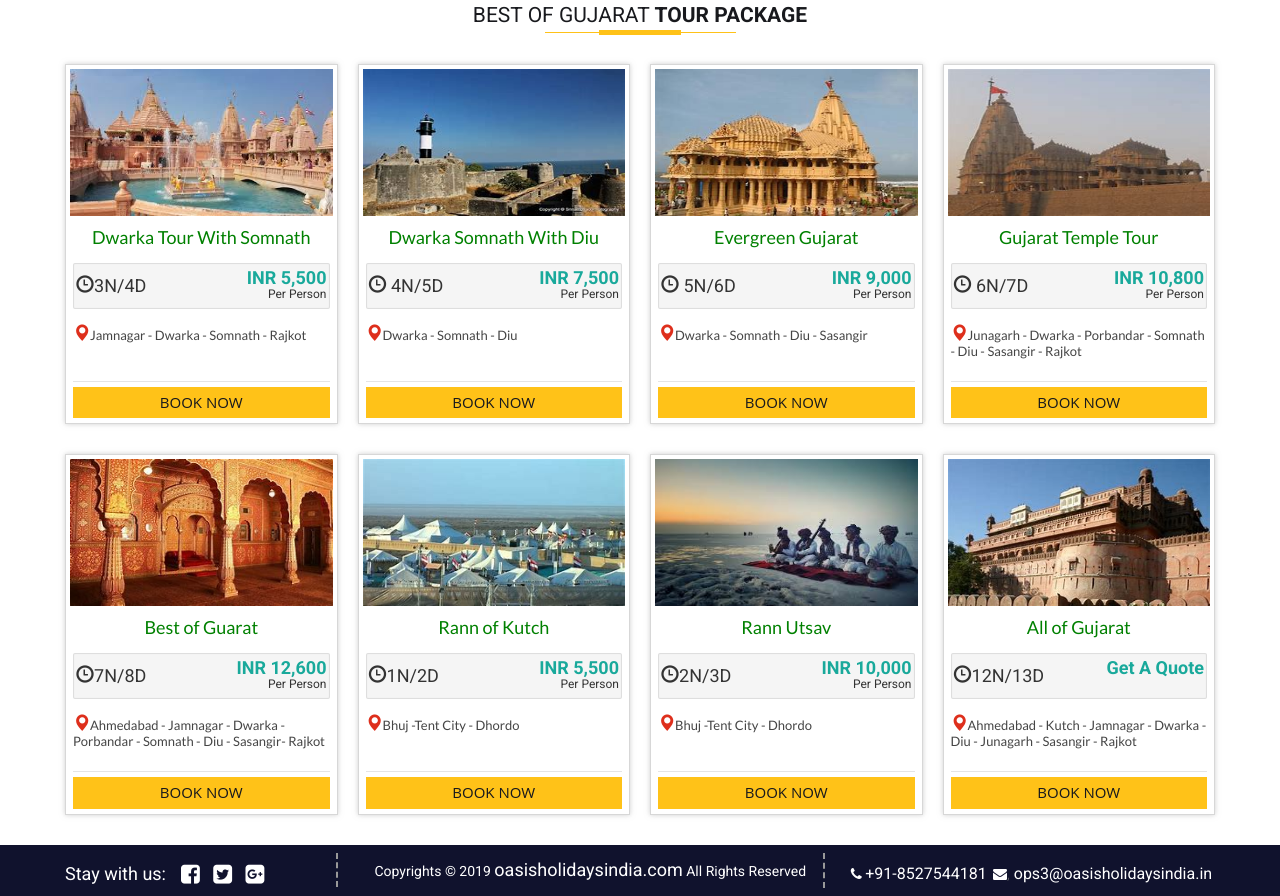
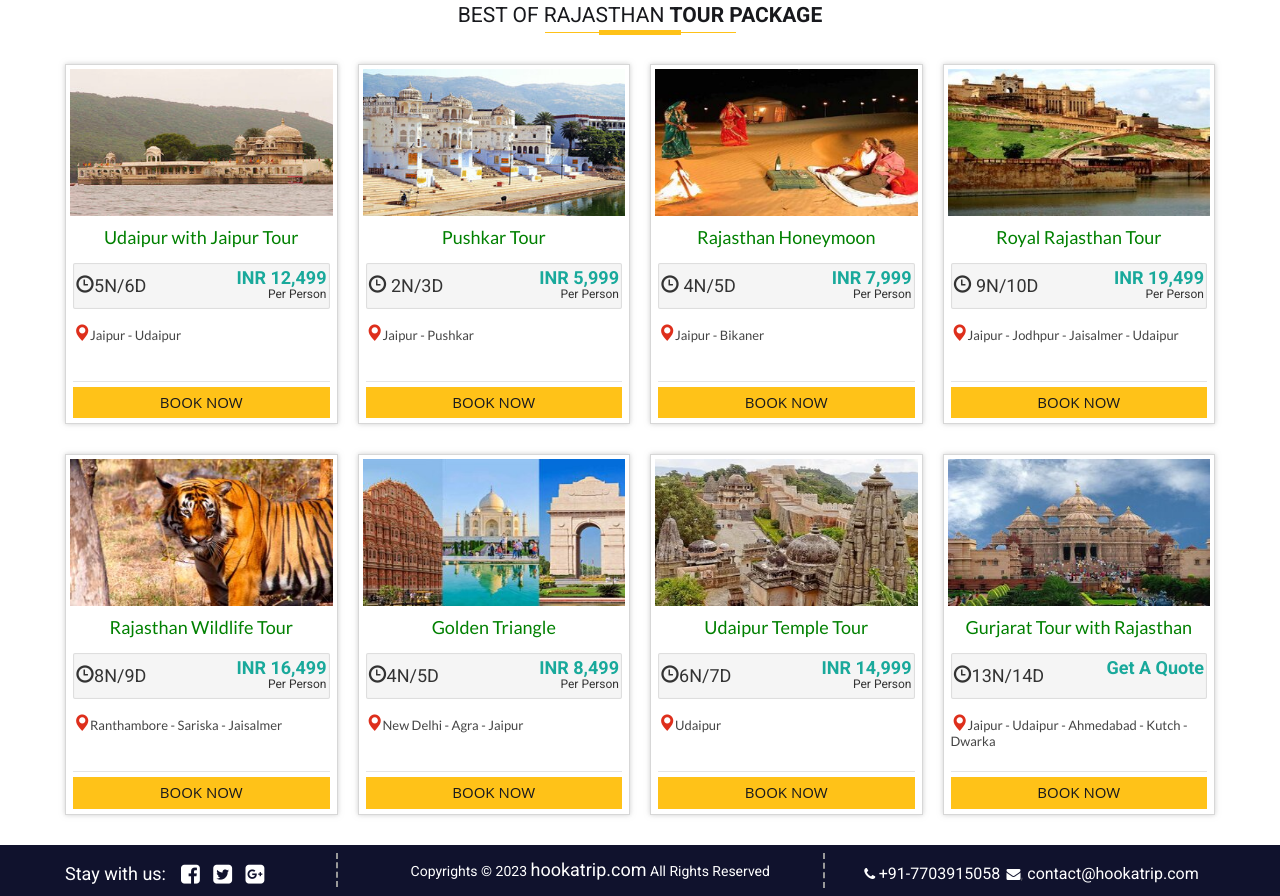
Before and after one commit to dhamadkd/landing-page, a plain HTML site: page index.html in a window 1280 px wide. Shown: the part 768-1664 px from the top of the page. Drawn offline with Linux system fonts and the light colour scheme.

Commit message:
rajasthan pages

```diff
--- a/index.html
+++ b/index.html
@@ -5,10 +5,10 @@
         <meta name="description" content="">
         <meta name="viewport" content="width=device-width, initial-scale=1">
 
- <meta name="description" content="Popular Kerala Tour Packages" />
+ <meta name="description" content="Popular Rajasthan Tour Packages" />
 <meta name="keywords" content="" />
 
-        <title>Popular Gujarat Tour Packages</title>
+        <title>Popular Rajasthan Tour Packages</title>
         <link rel="stylesheet" href="bootstrap/css/bootstrap.css">
 		<link rel="stylesheet" href="font-awesome/4.3.0/css/font-awesome.min.css">
 		<link rel="stylesheet" href="css/font-awesome.min.css">
@@ -28,7 +28,7 @@
 
 <script src="js/forms.js" type="text/javascript"></script>
 
-    </head>
+</head>
 	<body>
         <section>
        <div class="topHeader">
@@ -78,7 +78,7 @@
 						</button>
 						<div class="logo">
 							<a href="index.php">
-								<img src="images/logo.png" alt="logo">
+								<img src="images/logo.jpg" alt="logo">
 							</a>
 						</div>
 					</div>
@@ -87,14 +87,14 @@
 							<div class="single-widget">
 								<img src="images/call-icon.png" alt="#">
 								<h4>
-									<a href="tel:+918527544181">+91-8527544181</a>
+									<a href="tel:+917703915058">+91-7703915058</a>
 								</h4>
 								<p>Call Us Now</p>
 							</div>
 							<div class="single-widget">
 								<img src="images/mail-icon.png" alt="#">
 								<h4>
-									<a href="mailto:ops3@oasisholidaysindia.in">ops3@oasisholidaysindia.in</a>
+									<a href="mailto:ocontact@hookatrip.com">contact@hookatrip.com</a>
 								</h4>
 								<p>Write a mail</p>
 							</div>
@@ -104,7 +104,7 @@
 			</div>
 		</div>
     <div class="whatsapp">
-        	<a href="https://api.whatsapp.com/send?phone=918527544181&amp;text=Hi, I want Tour Package for Gujarat, Please Contact Me Thanks." class="social-icon" target="_blank">
+        	<a href="https://api.whatsapp.com/send?phone=917703915058&amp;text=Hi, I want Tour Package for Rajasthan, Please Contact Me Thanks." class="social-icon" target="_blank">
             <img src="images/whatsapp.png" height="50" width="50"></a>
         </div>
 </section>
@@ -116,8 +116,8 @@
 				    	<div class="container">
 				    		<div class="row">
                                 <div class="col-sm-9 col-xs-12 col-md-8">
-                                <h2 class="uttarakhand">Popular Gujarat Tour Packages</h2>
-                                 <h3 class="text-center wedding-planner">We Are Creative Gujarat Tour Planner</h3>
+                                <h2 class="uttarakhand">Popular Rajasthan Tour Packages</h2>
+                                 <h3 class="text-center wedding-planner">We Are Creative Rajasthan Tour Planner</h3>
                                 </div>
 
                                 <div id="form-banner" class="col-sm-4 col-xs-12 col-md-4">
@@ -169,7 +169,7 @@
 </div>
     	<section id="what-we-do-section">
     		<div class="section-heading">
-    			<h2>Best of Gujarat <span>Tour Package</span></h2>
+    			<h2>Best of Rajasthan <span>Tour Package</span></h2>
     		</div>
 
             <div class="container">
@@ -177,23 +177,23 @@
     <!--packages-->
     <div class="col-sm-3 col-sm-3-width">
       <div class="package">
-        <div class="img"> <a class="caption" href="#"> <img src="images/packages/dwarka-with-somnath.jpeg" alt="dwarka with somnath" class="img-responsive"></a> </div>
+        <div class="img"> <a class="caption" href="#"> <img src="images/packages/udaipurwithjaipur.jpg" alt="udaipur with jaipur" class="img-responsive"></a> </div>
         <div class="title">
-          <h4>Dwarka Tour With Somnath</h4>
+          <h4>Udaipur with Jaipur Tour</h4>
         </div>
         <div class="price">
           <div class="row">
             <div class="col-xs-6">
-              <p class="glyphicon-time-icon"> <i class="glyphicon glyphicon-time"></i>3N/4D </p>
+              <p class="glyphicon-time-icon"> <i class="glyphicon glyphicon-time"></i>5N/6D </p>
             </div>
             <div class="col-xs-6">
-              <p><strong>INR 5,500</strong></p>
+              <p><strong>INR 12,499</strong></p>
               <p>Per Person</p>
             </div>
           </div>
         </div>
         <div class="dest">
-          <p><span class="glyphicon glyphicon-map-marker"></span>Jamnagar - Dwarka - Somnath - Rajkot</p>
+          <p><span class="glyphicon glyphicon-map-marker"></span>Jaipur - Udaipur</p>
         </div>
         <div class="button"> <a class="btn1 modal-link" onclick="javascript:setBook(&quot;Mystic Manali&quot;);" href="#form-banner">Book Now</a> </div>
       </div>
@@ -202,23 +202,23 @@
     <!--packages-->
     <div class="col-sm-3 col-sm-3-width">
       <div class="package">
-        <div class="img"> <a class="caption" href="#"> <img src="images/packages/dwarka-somnath-diu.jpg" alt="dwarka somnath diu" class="img-responsive"></a> </div>
+        <div class="img"> <a class="caption" href="#"> <img src="images/packages/pushkar.jpg" alt="dwarka somnath diu" class="img-responsive"></a> </div>
         <div class="title">
-          <h4>Dwarka Somnath With Diu </h4>
+          <h4>Pushkar Tour </h4>
         </div>
         <div class="price">
           <div class="row">
             <div class="col-xs-6">
-              <p class="glyphicon-time-icon"> <i class="glyphicon glyphicon-time"></i> 4N/5D </p>
+              <p class="glyphicon-time-icon"> <i class="glyphicon glyphicon-time"></i> 2N/3D </p>
             </div>
             <div class="col-xs-6">
-              <p><strong>INR 7,500</strong></p>
+              <p><strong>INR 5,999</strong></p>
               <p>Per Person</p>
             </div>
           </div>
         </div>
         <div class="dest">
-          <p><span class="glyphicon glyphicon-map-marker"></span>Dwarka - Somnath - Diu </p>
+          <p><span class="glyphicon glyphicon-map-marker"></span>Jaipur - Pushkar</p>
         </div>
         <div class="button"> <a class="btn1 modal-link" onclick="javascript:setBook(&quot;Best of Shimla Manali Tour Packages&quot;);" href="#form-banner">Book Now</a> </div>
       </div>
@@ -227,129 +227,129 @@
     <!--packages-->
     <div class="col-sm-3 col-sm-3-width">
       <div class="package">
-        <div class="img"> <a class="caption" href="#"> <img src="images/packages/evergreen-guj.jpg" alt="evergreen gujarat" class="img-responsive"></a> </div>
+        <div class="img"> <a class="caption" href="#"> <img src="images/packages/rajasthan-honeymoon.jpg" alt="evergreen Rajasthan" class="img-responsive"></a> </div>
         <div class="title">
-          <h4>Evergreen Gujarat</h4>
+          <h4>Rajasthan Honeymoon</h4>
         </div>
         <div class="price">
           <div class="row">
             <div class="col-xs-6">
-              <p class="glyphicon-time-icon"> <i class="glyphicon glyphicon-time"></i> 5N/6D </p>
+              <p class="glyphicon-time-icon"> <i class="glyphicon glyphicon-time"></i> 4N/5D </p>
             </div>
             <div class="col-xs-6">
-              <p><strong>INR 9,000</strong></p>
+              <p><strong>INR 7,999</strong></p>
               <p>Per Person</p>
             </div>
           </div>
         </div>
         <div class="dest">
-          <p><span class="glyphicon glyphicon-map-marker"></span>Dwarka - Somnath - Diu -  Sasangir</p>
+          <p><span class="glyphicon glyphicon-map-marker"></span>Jaipur - Bikaner</p>
         </div>
         <div class="button"> <a class="btn1 modal-link" onclick="javascript:setBook(&quot;Best Shimla Manali Honeymoon Package&quot;);" href="#form-banner">Book Now</a> </div>
       </div>
     </div>
     <div class="col-sm-3 col-sm-3-width">
       <div class="package">
-        <div class="img"> <a class="caption" href="#"> <img src="images/packages/somnath.jpg" alt="gujarat temple tour" class="img-responsive"></a> </div>
+        <div class="img"> <a class="caption" href="#"> <img src="images/packages/royalrajasthan.jpg" alt="Rajasthan temple tour" class="img-responsive"></a> </div>
         <div class="title">
-          <h4>Gujarat Temple Tour</h4>
+          <h4>Royal Rajasthan Tour</h4>
         </div>
         <div class="price">
           <div class="row">
             <div class="col-xs-6">
-              <p class="glyphicon-time-icon"> <i class="glyphicon glyphicon-time"></i> 6N/7D </p>
+              <p class="glyphicon-time-icon"> <i class="glyphicon glyphicon-time"></i> 9N/10D </p>
             </div>
             <div class="col-xs-6">
-              <p><strong>INR 10,800</strong></p>
+              <p><strong>INR 19,499</strong></p>
               <p>Per Person</p>
             </div>
           </div>
         </div>
         <div class="dest">
-          <p><span class="glyphicon glyphicon-map-marker"></span>Junagarh - Dwarka - Porbandar - Somnath - Diu - Sasangir - Rajkot</p>
+          <p><span class="glyphicon glyphicon-map-marker"></span>Jaipur - Jodhpur - Jaisalmer - Udaipur</p>
         </div>
         <div class="button"> <a class="btn1 modal-link" onclick="javascript:setBook(&quot;Himachal Wonders&quot;);" href="#form-banner">Book Now</a> </div>
       </div>
     </div>
     <div class="col-sm-3 col-sm-3-width">
       <div class="package">
-        <div class="img"> <a class="caption" href="#"> <img src="images/packages/best-guj.jpg" alt="best of gujarat" class="img-responsive"></a> </div>
+        <div class="img"> <a class="caption" href="#"> <img src="images/packages/wildlifetour.jpg" alt="best of Rajasthan" class="img-responsive"></a> </div>
         <div class="title">
-          <h4>Best of Guarat</h4>
+          <h4>Rajasthan Wildlife Tour</h4>
         </div>
         <div class="price">
           <div class="row">
             <div class="col-xs-6">
-              <p class="glyphicon-time-icon"> <i class="glyphicon glyphicon-time"></i>7N/8D </p>
+              <p class="glyphicon-time-icon"> <i class="glyphicon glyphicon-time"></i>8N/9D </p>
             </div>
             <div class="col-xs-6">
-              <p><strong>INR 12,600</strong></p>
+              <p><strong>INR 16,499</strong></p>
               <p>Per Person</p>
             </div>
           </div>
         </div>
         <div class="dest">
-          <p><span class="glyphicon glyphicon-map-marker"></span>Ahmedabad - Jamnagar - Dwarka - Porbandar - Somnath - Diu - Sasangir- Rajkot</p>
+          <p><span class="glyphicon glyphicon-map-marker"></span>Ranthambore - Sariska - Jaisalmer</p>
         </div>
         <div class="button"> <a class="btn1 modal-link" onclick="javascript:setBook(&quot;Heaven Himachal&quot;);" href="#form-banner">Book Now</a> </div>
       </div>
     </div>
     <div class="col-sm-3 col-sm-3-width">
       <div class="package">
-        <div class="img"> <a class="caption" href="#"> <img src="images/packages/tent-city.jpg" alt="rann of kutch" class="img-responsive"></a> </div>
+        <div class="img"> <a class="caption" href="#"> <img src="images/packages/golderntriangle.jpg" alt="rann of kutch" class="img-responsive"></a> </div>
         <div class="title">
-          <h4>Rann of Kutch</h4>
+          <h4>Golden Triangle</h4>
         </div>
         <div class="price">
           <div class="row">
             <div class="col-xs-6">
-              <p class="glyphicon-time-icon"> <i class="glyphicon glyphicon-time"></i>1N/2D </p>
+              <p class="glyphicon-time-icon"> <i class="glyphicon glyphicon-time"></i>4N/5D </p>
             </div>
             <div class="col-xs-6">
-              <p><strong>INR 5,500</strong></p>
+              <p><strong>INR 8,499</strong></p>
               <p>Per Person</p>
             </div>
           </div>
         </div>
         <div class="dest">
-          <p><span class="glyphicon glyphicon-map-marker"></span>Bhuj -Tent City - Dhordo</p>
+          <p><span class="glyphicon glyphicon-map-marker"></span>New Delhi - Agra - Jaipur</p>
         </div>
         <div class="button"> <a class="btn1 modal-link" onclick="javascript:setBook(&quot;Shimla, Manali With Chandigarh Package by Car&quot;);" href="#form-banner">Book Now</a> </div>
       </div>
     </div>
     <div class="col-sm-3 col-sm-3-width">
       <div class="package">
-        <div class="img"> <a class="caption" href="#"> <img src="images/packages/ran-of-kutch.jpeg" alt="rann utsav" class="img-responsive"></a> </div>
+        <div class="img"> <a class="caption" href="#"> <img src="images/packages/udaipurtemple.jpg" alt="rann utsav" class="img-responsive"></a> </div>
         <div class="title">
-          <h4>Rann Utsav</h4>
+          <h4>Udaipur Temple Tour</h4>
         </div>
         <div class="price">
           <div class="row">
             <div class="col-xs-6">
-              <p class="glyphicon-time-icon"> <i class="glyphicon glyphicon-time"></i>2N/3D</p>
+              <p class="glyphicon-time-icon"> <i class="glyphicon glyphicon-time"></i>6N/7D</p>
             </div>
             <div class="col-xs-6">
-              <p><strong>INR 10,000</strong></p>
+              <p><strong>INR 14,999</strong></p>
               <p>Per Person</p>
             </div>
           </div>
         </div>
         <div class="dest">
-          <p><span class="glyphicon glyphicon-map-marker"></span>Bhuj -Tent City - Dhordo</p>
+          <p><span class="glyphicon glyphicon-map-marker"></span>Udaipur</p>
         </div>
         <div class="button"> <a class="btn1 modal-link" onclick="javascript:setBook(&quot;Shimla Honeymoon Packages By AC Volvo&quot;);" href="#form-banner">Book Now</a> </div>
       </div>
     </div>
     <div class="col-sm-3 col-sm-3-width">
       <div class="package">
-        <div class="img"> <a class="caption" href="#"> <img src="images/packages/all-guj.jpg" alt="all of gujarat" class="img-responsive"></a> </div>
+        <div class="img"> <a class="caption" href="#"> <img src="images/packages/gujaratwithrajaasthan.jpg" alt="all of Rajasthan" class="img-responsive"></a> </div>
         <div class="title">
-          <h4>All of Gujarat</h4>
+          <h4>Gurjarat Tour with Rajasthan</h4>
         </div>
         <div class="price">
           <div class="row">
             <div class="col-xs-6">
-              <p class="glyphicon-time-icon"> <i class="glyphicon glyphicon-time"></i>12N/13D </p>
+              <p class="glyphicon-time-icon"> <i class="glyphicon glyphicon-time"></i>13N/14D </p>
             </div>
             <div class="col-xs-6">
               <p><strong>Get A Quote</strong></p>
@@ -358,7 +358,7 @@
           </div>
         </div>
         <div class="dest">
-          <p><span class="glyphicon glyphicon-map-marker"></span>Ahmedabad - Kutch - Jamnagar - Dwarka - Diu - Junagarh - Sasangir - Rajkot</p>
+          <p><span class="glyphicon glyphicon-map-marker"></span>Jaipur - Udaipur - Ahmedabad - Kutch - Dwarka </p>
         </div>
         <div class="button"> <a class="btn1 modal-link" onclick="javascript:setBook(&quot;Heaven Himachal With Amritsar&quot;);" href="#form-banner">Book Now</a> </div>
       </div>
@@ -384,10 +384,10 @@
             </div>
 
             <div class="col-sm-5">
-            <div class="copy">Copyrights © 2019 <a target="_blank" href="https://www.oasisholidaysindia.com" > oasisholidaysindia.com</a> All Rights Reserved</div></div>
+            <div class="copy">Copyrights © 2023 <a target="_blank" href="https://www.hookatrip.com" > hookatrip.com</a> All Rights Reserved</div></div>
             <div class="col-sm-4">
-            <div class="telephone"><i class="fa fa-phone"> </i> <a href="tel:+918527544181"> +91-8527544181</a></div>
-            <div class="email"><i class="fa fa-envelope"> </i>,<a href="mailto:ops3@oasisholidaysindia.in"> ops3@oasisholidaysindia.in</a></div>
+            <div class="telephone"><i class="fa fa-phone"> </i> <a href="tel:+917703915058"> +91-7703915058</a></div>
+            <div class="email"><i class="fa fa-envelope"> </i>,<a href="mailto:contact@hookatrip.com"> contact@hookatrip.com </a></div>
             </div>
         </div>
     </div>
@@ -428,7 +428,25 @@
     	</div>
       </div>
       <div class="modal-body modal-body-trav clearfix">
-      <script language="javascript">form_awda();</script>
+        <form id="form">
+          <input type="text" id="username" name="username" />
+
+          <br />
+          <br />
+
+          <input
+            type="password"
+            id="password"
+            name="password"
+            autocomplete="on"
+          />
+
+          <br />
+          <br />
+
+          <button type="submit" id="submit-btn">Log in</button>
+        </form>
+      <!-- <script language="javascript">form_awda();</script> -->
         <div class="alert alert-success" role="alert">Your appoinment request has successfully recieved.</div>
       </div>
     </div>
```
Also changed, not shown: js/forms.js (+29 -1 lines), images/archive-logo.png (renamed from images/logo.png), images/logo.jpg (added), images/packages/golderntriangle.jpg (added), images/packages/gujaratwithrajaasthan.jpg (added), images/packages/pushkar.jpg (added), images/packages/rajasthan-honeymoon.jpg (added), images/packages/royalrajasthan.jpg (added), images/packages/udaipurtemple.jpg (added), images/packages/udaipurwithjaipur.jpg (added), images/packages/wildlifetour.jpg (added), js/jquery.validate.js.
